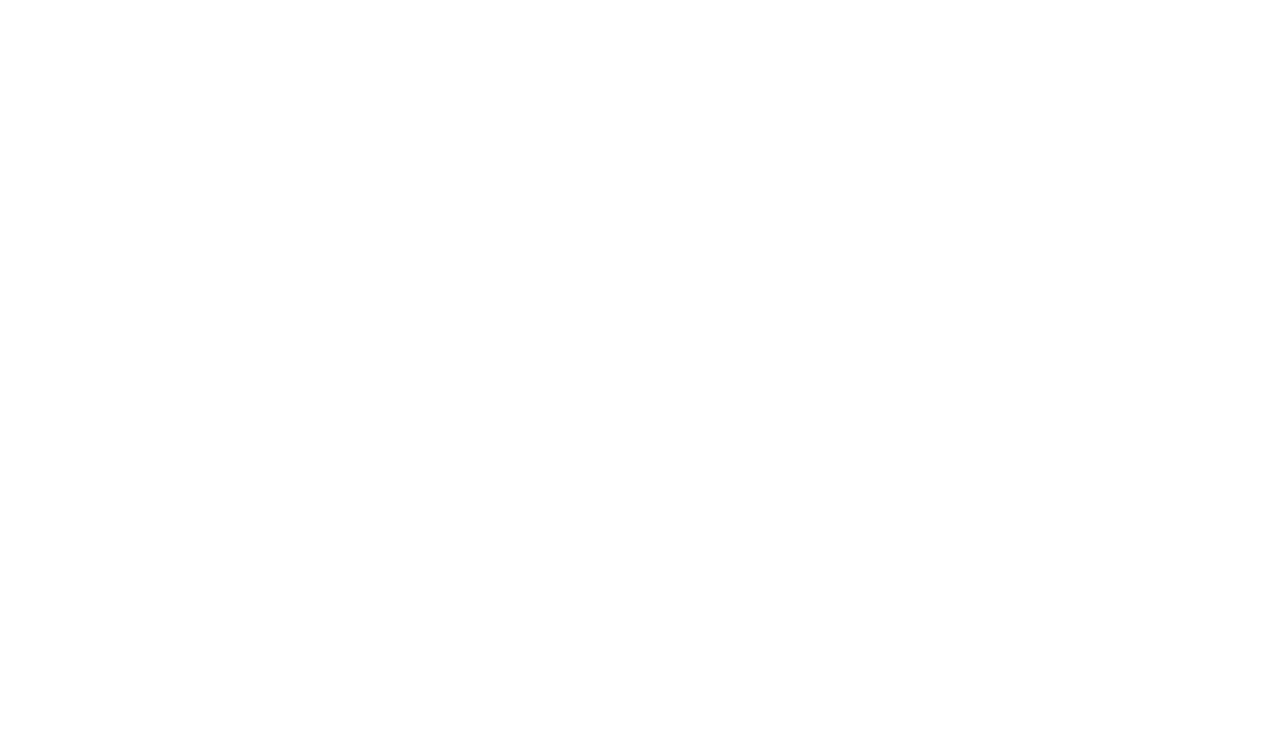
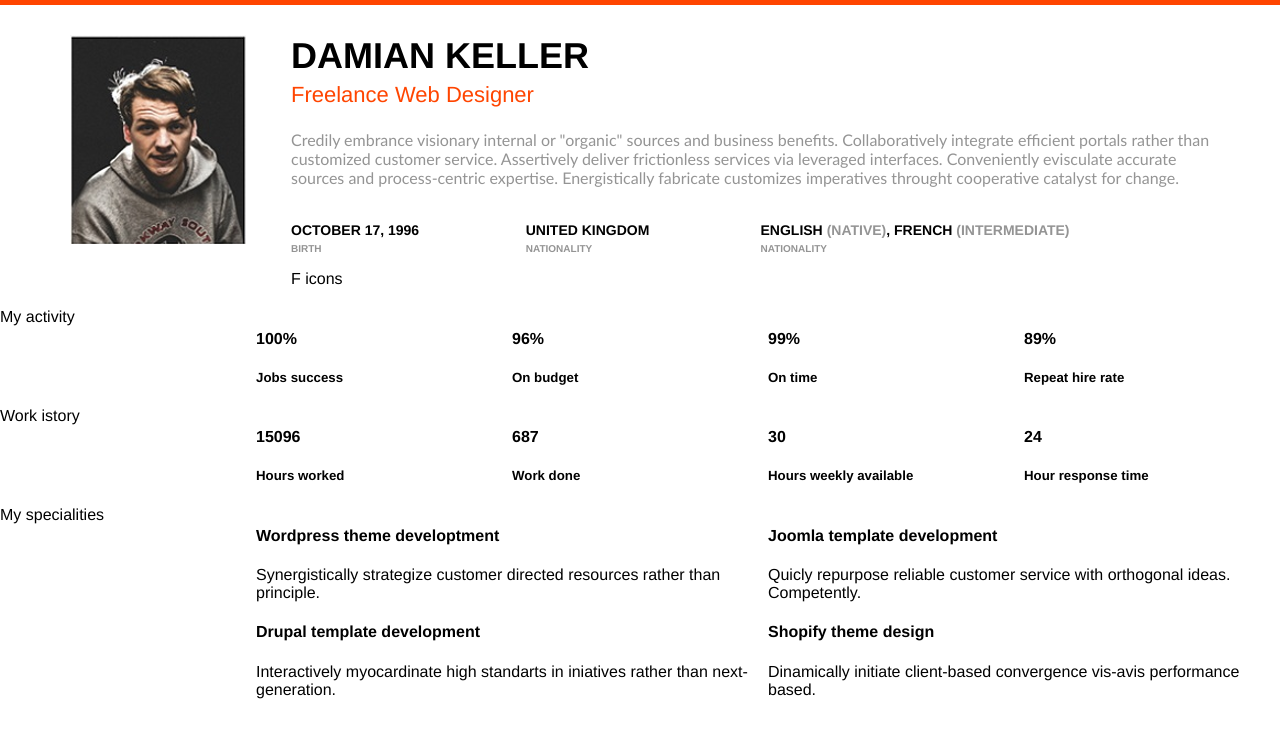
Before and after one commit to Gydytojas/design-in-grid, a plain HTML site: page index.html in a window 1280 px wide. Drawn offline with Linux system fonts and the light colour scheme.

Commit message:
icons link

```diff
--- a/index.html
+++ b/index.html
@@ -6,8 +6,89 @@
     <meta name="viewport" content="width=device-width, initial-scale=1.0">
     <title>Design page</title>
     <link rel="stylesheet" href="./style.css">
+    <script src="https://kit.fontawesome.com/4e7ba79229.js" crossorigin="anonymous"></script>
 </head>
 <body>
-
+    <div class="top-line"></div>
+    <div class="user-info">
+        <div class="foto">
+            <img src="./img/user-foto.png" alt="User foto">
+        </div>
+        <div class="user">
+            <h2>Damian Keller</h2>
+            <h3>Freelance web designer</h3>
+            <p>Credily embrance visionary internal or "organic" sources and business benefits. Collaboratively integrate efficient portals rather than customized customer service. Assertively deliver frictionless services via leveraged interfaces. Conveniently evisculate accurate sources and process-centric expertise. Energistically fabricate customizes imperatives throught cooperative catalyst for change.</p>
+            <div class="user-stats">
+                <div class="info-bar">
+                    <h4>October 17, 1996</h4>
+                    <h5>Birth</h5>
+                </div>
+                <div class="info-bar">
+                    <h4>United Kingdom</h4>
+                    <h5>Nationality</h5>
+                </div>
+                <div class="info-bar">
+                    <h4>English <span>(native)</span>, French <span>(intermediate)</span></h4>
+                    <h5>Nationality</h5>
+                </div>
+            </div>
+            <div class="social-links">F icons</div>
+        </div>
+    </div>
+    <section class="stats">
+        <div class="activity">
+            <div class="stats-h">My activity</div>
+            <div>
+                <h4>100%</h4>
+                <h5>Jobs success</h5>
+            </div>
+            <div>
+                <h4>96%</h4>
+                <h5>On budget</h5>
+            </div>
+            <div>
+                <h4>99%</h4>
+                <h5>On time</h5>
+            </div>
+            <div>
+                <h4>89%</h4>
+                <h5>Repeat hire rate</h5>
+            </div>
+        </div>
+        <div class="work">
+            <div class="stats-h">Work istory</div>
+            <div>
+                <h4>15096</h4>
+                <h5>Hours worked</h5>
+            </div>
+            <div>
+                <h4>687</h4>
+                <h5>Work done</h5>
+            </div>
+            <div>
+                <h4>30</h4>
+                <h5>Hours weekly available</h5>
+            </div>
+            <div>
+                <h4>24</h4>
+                <h5>Hour response time</h5>
+            </div>
+        </div>
+        <div class="specialities">
+            <div class="stats-h">My specialities</div>
+            <div>
+                <h4>Wordpress theme developtment</h4>
+                <p>Synergistically strategize customer directed resources rather than principle.</p>
+                <h4>Drupal template development</h4>
+                <p>Interactively myocardinate high standarts in iniatives rather than next-generation.</p>
+            </div>
+            <div>
+                <h4>Joomla template development</h4>
+                <p>Quicly repurpose reliable customer service with orthogonal ideas. Competently.</p>
+                <h4>Shopify theme design</h4>
+                <p>Dinamically initiate client-based convergence vis-avis performance based.</p>
+            </div>
+        </div>
+    </section>
 </body>
 </html>
--- a/style.css
+++ b/style.css
@@ -1,3 +1,85 @@
 body {
     margin: 0;
+    border-top: 4px;
+    border-color: orangered;
+    font-family: 'Franklin Gothic Medium', 'Arial Narrow', Arial, sans-serif;
 }
+
+.top-line {
+    height: 5px;
+    background-color: orangered;
+    width: 100%;
+}
+
+.user-info {
+    display: grid;
+    grid-template-columns: 1fr 4fr;
+    width: 100%;
+}
+
+.foto {
+    padding: 30px 25px 20px 70px;
+}
+
+.user {
+    padding: 30px 50px 20px 20px;
+}
+
+.user h2 {
+    margin-top: 0px;
+    margin-bottom: 5px;
+    font-size: 36px;
+    font-weight: 700;
+    text-transform: uppercase;
+}
+
+.user h3 {
+    color: orangered;
+    margin-top: 0px;
+    font-size: 22px;
+    font-weight: 300;
+    text-transform: capitalize;
+}
+
+.user p {
+    color: rgb(148, 148, 148);
+    font-family: 'Gill Sans', 'Gill Sans MT', Calibri, 'Trebuchet MS', sans-serif;
+    font-size: 16px;
+}
+
+.user-stats {
+    display: grid;
+    grid-template-columns: 1fr 1fr 2fr;
+}
+
+.info-bar h4 {
+    text-transform: uppercase;
+    font-size: 14px;
+    margin-bottom: 5px;
+}
+
+.info-bar h4 span {
+    color: rgb(148, 148, 148);
+}
+
+.info-bar h5 {
+    margin-top: 0px;
+    text-transform: uppercase;
+    font-size: 10px;
+    color: rgb(148, 148, 148);
+}
+
+.activity {
+    display: grid;
+    grid-template-columns: 1fr 1fr 1fr 1fr 1fr;
+}
+
+.work {
+    display: grid;
+    grid-template-columns: 1fr 1fr 1fr 1fr 1fr;
+}
+
+.specialities {
+    display: grid;
+    grid-template-columns: 1fr 2fr 2fr;
+}
```
Also changed, not shown: img/user-foto.png (added).
